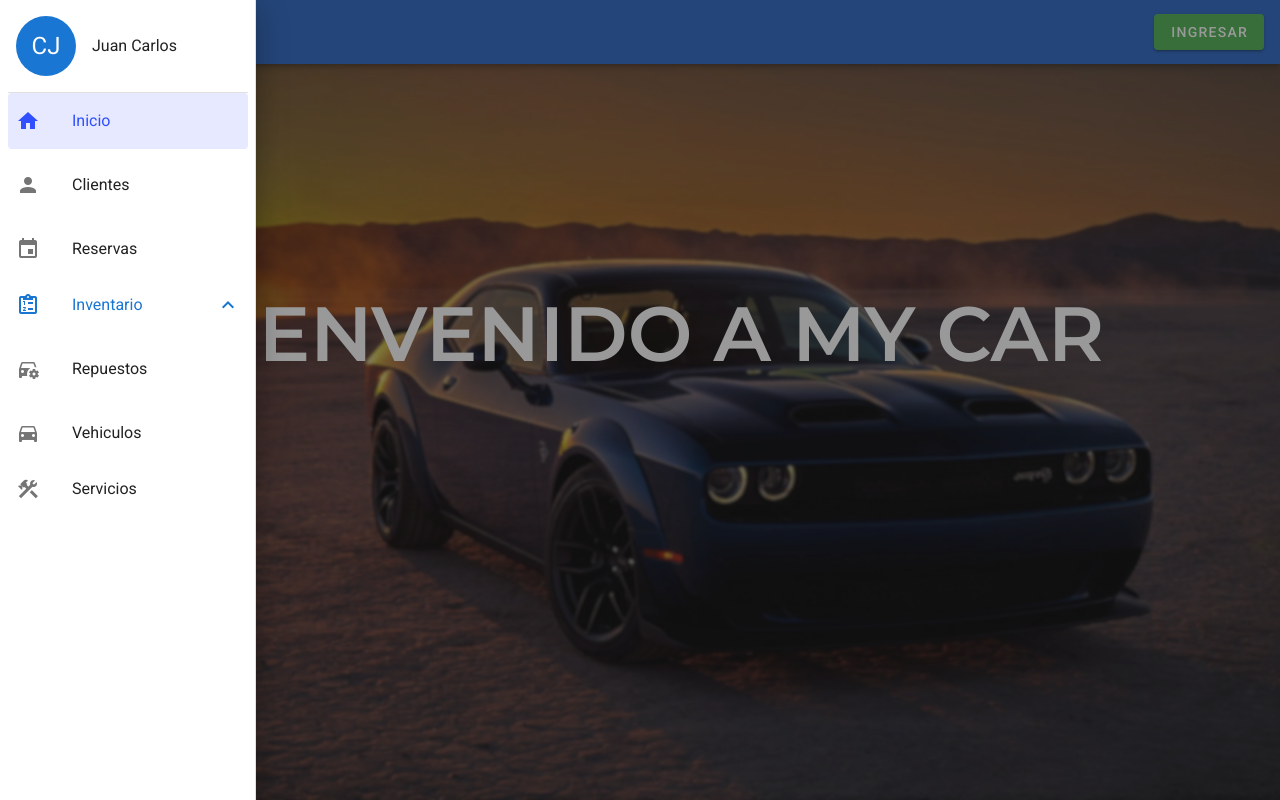
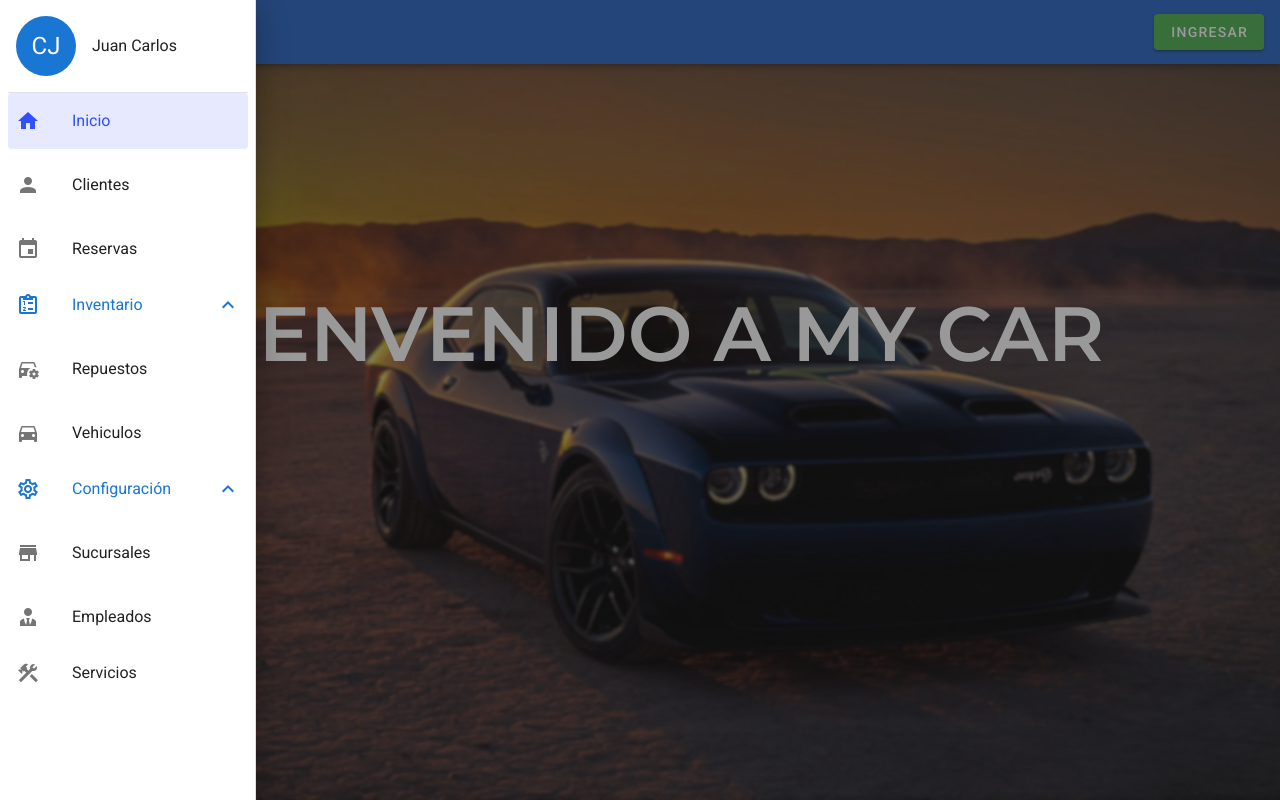
Before and after one commit to SebastianPintos/MEVN-MyCar, a Vue app in the folder client/: page / in a window 1280 px wide. Both pictures are taken after a click on the button 28 px from the left and 32 px from the top of the page. Built offline with nearby package versions, Linux system fonts and the light colour scheme.

Commit message:
Agregados íconos al menú

```diff
--- a/client/src/components/Navegacion.vue
+++ b/client/src/components/Navegacion.vue
@@ -70,6 +70,24 @@
                 </v-list-item>
             </v-list-group>
 
+            <v-list-group :value="true" prepend-icon="mdi-cog-outline">
+                <template v-slot:activator>
+                    <v-list-item-title>Configuración</v-list-item-title>
+                </template>
+                <v-list-item>
+                    <v-list-item-icon>
+                        <v-icon>mdi-store</v-icon>
+                    </v-list-item-icon>
+                    <v-list-item-title>Sucursales</v-list-item-title>
+                </v-list-item>
+                <v-list-item>
+                    <v-list-item-icon>
+                        <v-icon>mdi-account-tie </v-icon>
+                    </v-list-item-icon>
+                    <v-list-item-title>Empleados</v-list-item-title>
+                </v-list-item>
+            </v-list-group>
+
             <v-list-item :to="'/servicios'">
                 <v-list-item-icon>
                     <v-icon>mdi-hammer-wrench</v-icon>
```
